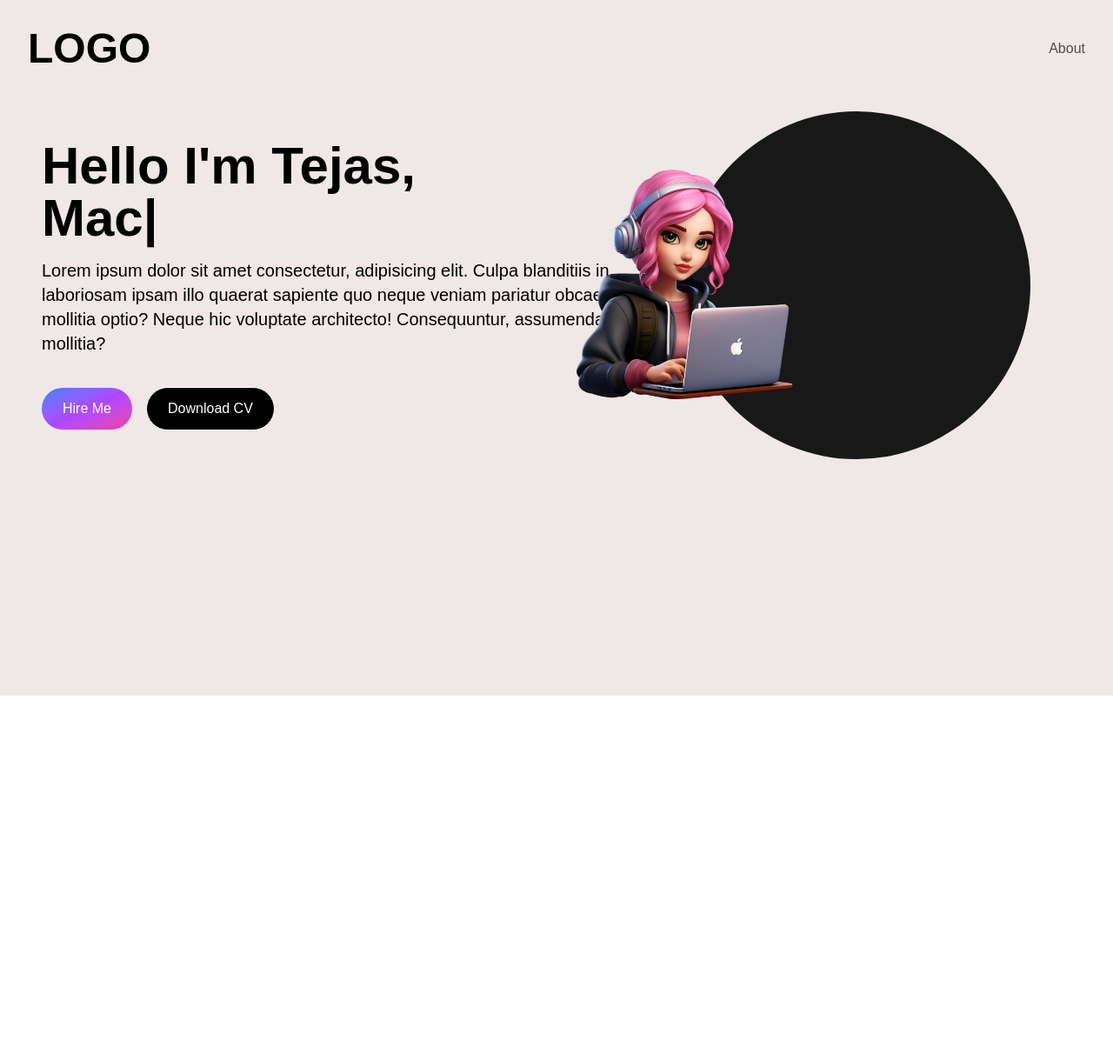
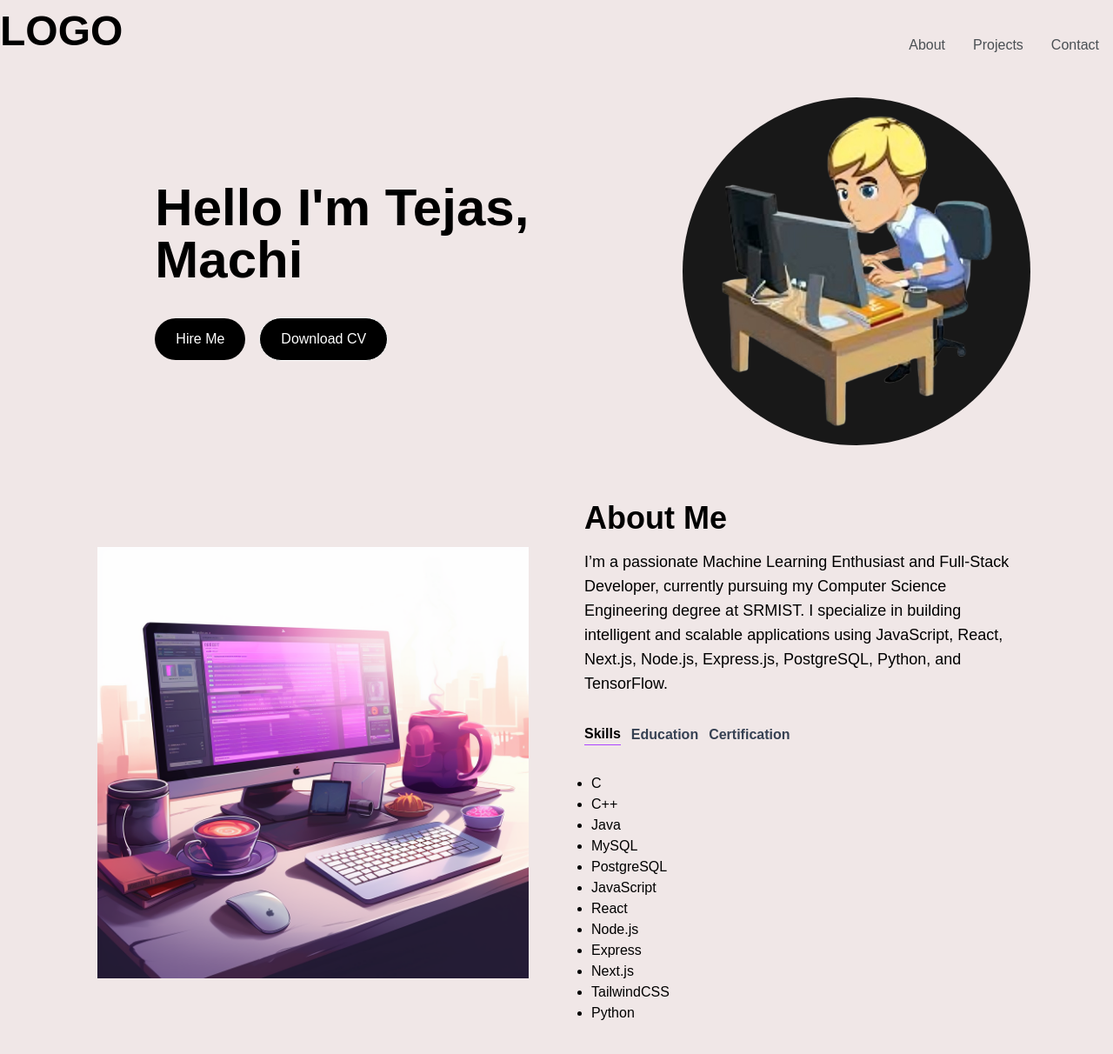
Before and after one commit to tejas527/portfolio, a Next.js app: page / in a window 1280 px wide. Shown: the top 1212 px of the page at 87% size. Before the commit the page ends 800 px from the top, so only its background shows below. Built offline with nearby package versions, Linux system fonts and the light colour scheme.

Commit message:
third commit

```diff
--- a/package.json
+++ b/package.json
@@ -9,6 +9,7 @@
     "lint": "next lint"
   },
   "dependencies": {
+    "@heroicons/react": "^2.2.0",
     "next": "15.2.0",
     "react": "^19.0.0",
     "react-dom": "^19.0.0",
--- a/src/app/page.js
+++ b/src/app/page.js
@@ -1,14 +1,15 @@
 import Image from "next/image";
 import HeroSection from "@/components/HeroSection";
 import Navbar from "@/components/Navbar";
+import AboutSection from "@/components/AboutSection";
 
 export default function Home() {
   return (
       <main className="flex min-h-screen flex-col bg-[#f0e7e7] container ">
          <Navbar/>
-         <div className="container mx-auto px-12 py-4">
+         <div className="container mx-auto px-12 py-4 mt-24">
           <HeroSection/>
-
+          <AboutSection/>
          </div>
       </main>
   );
--- /dev/null
+++ b/src/components/AboutSection.jsx
@@ -0,0 +1,102 @@
+"use client";
+import React, { useTransition, useState } from 'react'
+import Image from 'next/image'
+import TabButtion from './TabButtion';
+
+const TAB_DATA = [
+    {
+        title:"Skills",
+        id:"skills",
+        content: (
+            <ul className='list-disc pl-2'>
+                <li>C</li>
+                <li>C++</li>
+                <li>Java</li>
+                <li>MySQL</li>
+                <li>PostgreSQL</li>
+                <li>JavaScript</li>
+                <li>React</li>
+                <li>Node.js</li>
+                <li>Express</li>
+                <li>Next.js</li>
+                <li>TailwindCSS</li>
+                <li>Python</li>
+            </ul>
+        )
+    },
+    {
+        title:"Education",
+        id:"education",
+        content: (
+            <ul>
+                <li className='text-bold'>B.Tech. Computer Science and Engineering </li>
+                <li>S.R.M. Institue of Science and Technology, KTR</li>
+                <li className='text-bold'>High School  </li>
+                <li>Namo Rims Junior College, Pune </li>
+                <li className='text-bold'>Middle School </li>
+                <li>Pawar Public School, Pune</li>
+            </ul>
+        )
+    },
+    {
+        title:"Certifications",
+        id:"certifications",
+        content: (
+            <ul>
+                <li>NPTEL in Java</li>
+            </ul>
+        )
+    },
+]
+
+const AboutSection = () => {
+    const [tab, setTab] = useState("skills");
+    const [isPending ,startTransition ] = useTransition();
+
+    const handleTabChange = (id) => {
+        startTransition(() => {
+            setTab(id);
+        });
+    };
+
+    return (
+    <section className='text-black'>
+        <div className='md:grid md:grid-cols-2 gap-8 items-center py-8 px-4 xl:gap-16 sm:py-16 xl:px-16'>
+            <Image
+            src="/images/about-image.png"
+            alt=""
+            width={500}
+            height={500}/>
+            <div className='mt-4 md:mt-0 text-left flex flex-col h-full'>
+                <h2 className='text-4xl font-bold text-black mb-4'>About Me</h2>
+                <p className='text-base lg:text-lg'>
+                I’m a passionate Machine Learning
+                Enthusiast and Full-Stack Developer,
+                 currently pursuing my Computer
+                 Science Engineering degree at
+                 SRMIST. I specialize in building
+                 intelligent and scalable
+                 applications using JavaScript,
+                 React, Next.js, Node.js,
+                 Express.js, PostgreSQL,
+                 Python, and TensorFlow.
+                </p>
+                <div className='flex flex-row justify-start mt-8'>
+                    <TabButtion selectTab={() => handleTabChange("skills")} active={tab === "skills"}>
+                        Skills
+                    </TabButtion>
+                    <TabButtion selectTab={() => handleTabChange("education")} active={tab === "education"}>
+                        Education
+                    </TabButtion>
+                    <TabButtion selectTab={() => handleTabChange("certifications")} active={tab === "certifications"}>
+                        Certification
+                    </TabButtion>
+                </div>
+                <div className='mt-8'>{TAB_DATA.find((t) => t.id === tab).content}</div>
+            </div>
+        </div>
+    </section>
+  )
+}
+
+export default AboutSection
--- a/src/components/HeroSection.jsx
+++ b/src/components/HeroSection.jsx
@@ -27,11 +27,11 @@
                     />
                 </h1>
                 <p className='text-black text-base sm:text-lg mb-6 lg:text-xl '>
-                    Lorem ipsum dolor sit amet consectetur, adipisicing elit. Culpa blanditiis in laboriosam ipsam illo quaerat sapiente quo neque veniam pariatur obcaecati, mollitia optio? Neque hic voluptate architecto! Consequuntur, assumenda mollitia?
+
                 </p>
                 <div>
-                    <button className='px-6 py-3 w-full sm:w-fit rounded-full mr-4 bg-gradient-to-br from-blue-500 via-purple-500 to-pink-500 bg-black hover:bg-slate-800 text-white'>Hire Me</button>
-                    <button className='px-6 py-3 w-full sm:w-fit rounded-full bg-grad bg-black hover:bg-slate-500 text-white border border-white mt-3'>Download CV</button>
+                    <button className='px-6 py-3 w-full sm:w-fit rounded-full mr-4 bg-black hover:bg-slate-800 text-white'>Hire Me</button>
+                    <button className='px-6 py-3 w-full sm:w-fit rounded-full bg-black hover:bg-slate-500 text-white border border-white mt-3'>Download CV</button>
                 </div>
             </div>
             <div className='col-span-5 place-self-center mt-4 lg:mt-0'>
@@ -39,7 +39,7 @@
                     <Image
                         src="/images/hero-image.png"
                         alt="hero image"
-                        className='absolute transform -translate-x-1/2 -translate-y-1/2 top-1/2 left -1/2'
+                        className='absolute inset-0 m-auto w-full h-full object-cover rounded-full'
                         width={300}
                         height={300}
                     />
--- /dev/null
+++ b/src/components/MenuOverlay.jsx
@@ -0,0 +1,16 @@
+import React from 'react'
+import NavLink from './NavLink'
+
+const MenuOverlay = ({ links }) => {
+  return (
+    <ul className='flex flex-col py-4 items-center'>
+        {links.map((link, index) => (
+            <li key={index}>
+                <Navlink href={link.path} title={link.title}/>
+            </li>
+        ))}
+        </ul>
+  )
+}
+
+export default MenuOverlay
--- a/src/components/NavLink.jsx
+++ b/src/components/NavLink.jsx
@@ -0,0 +1,14 @@
+import Link from "next/link";
+
+const NavLink = ({ href, title}) => {
+    return (
+        <Link
+            href={href}
+            className='block py-2 pl-3 pr-4 text-[#4a4f53] rounded md:p-0 hover:text-black'
+        >
+            {title}
+        </Link>
+    );
+};
+
+export default NavLink;
--- a/src/components/Navbar.jsx
+++ b/src/components/Navbar.jsx
@@ -1,26 +1,60 @@
+"use client";
 import Link from 'next/link'
-import React from 'react'
+import React, { useState } from 'react'
+import NavLink from './NavLink'
+import { Bars3Icon, XmarkIcon } from '@heroicons/react/24/outline';
+import MenuOverlay from './MenuOverlay';
+
+const navLinks = [
+    {
+        title:"About",
+        path:"about",
+    },
+    {
+        title:"Projects",
+        path:"#projects",
+    },
+    {
+        title:"Contact",
+        path:"#contact",
+    }
+]
 
 const Navbar = () => {
-  return (
-    <nav>
-        <div className='flex flex-wrap items-center justify-between mx-auto p-8'>
-            <Link href={"/"} className='text-5xl text-black font-semibold'>
+    const [navbarOpen, setNavbarOpen] = useState(false);
+
+    return (
+    <nav className='fixed top-0 left-0 right-0 z-10 bg-opacity-90'>
+        <div className='flex flex-wrap items-center justify-between mx-auto py-4 pr-4 pt-2'>
+            <Link href={"/"} className='text-xl md:text-5xl text-black font-semibold'>
                 LOGO
             </Link>
+            <div className='mobile-menu block md:hidden'>
+                {
+                    !navbarOpen ? (
+                        <button onClick={() => setNavbarOpen(true)} className='flex items-centerpx-3 py-2 border rounded border-slate-900 text-slate-900 hover:text-black hover:border-black'>
+                            <Bars3Icon className='h-5 w-5'/>
+                        </button>
+                    ) : (
+                        <button onClick={() => setNavbarOpen(false)} className='flex items-centerpx-3 py-2 border rounded border-slate-900 text-slate-900 hover:text-black hover:border-black'>
+                            <XmarkIcon className='h-5 w-5'/>
+                        </button>
+                    )
+                }
+            </div>
             <div className='menu hidden md:block md'>
-                <ul>
-                    <li>
-                        <Link
-                            href={"#about"}
-                            className='block py-2 pl-3 pr-4 text-[#4a4f53] rounded md:p-0 hover:text-black'
-                            >
-                                About
-                            </Link>
-                    </li>
+                <ul className='flex p-4 md:p-0 md:flex-row md:space-x-8 mt-8'>
+                    {
+                        navLinks.map((link, index) => (
+                            <li key={index}>
+                                <NavLink href={link.path} title={link.title}/>
+                            </li>
+                        ))
+                    }
                 </ul>
             </div>
         </div>
+        {navbarOpen ? <MenuOverlay links={navLinks} /> : null}
     </nav>
   )
 }
--- /dev/null
+++ b/src/components/TabButtion.jsx
@@ -0,0 +1,16 @@
+import React from 'react'
+
+const TabButtion = ({active,selectTab, children}) => {
+const buttonClasses = active ? 'text-black border-b border-purple-500' : 'text-gray-700'
+
+    return (
+    <button onClick={selectTab}>
+        <p className={`mr-3 font-semibold hover:text-black ${buttonClasses}`}>
+            {children}
+        </p>
+
+    </button>
+  );
+}
+
+export default TabButtion
```
Also changed, not shown: public/images/hero-image.png, 1 other file (tests, documents, lock files or other folders).
